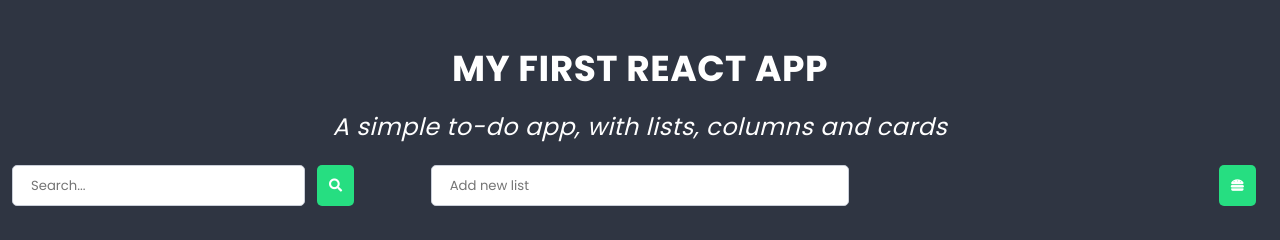
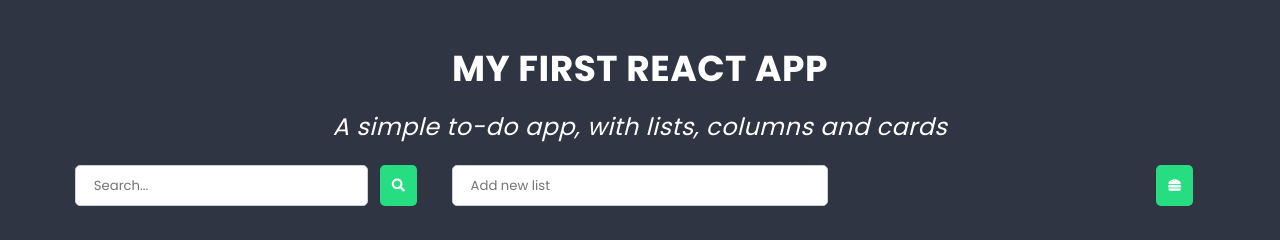
Before and after one commit to skwiryt/first-react, a React app: page / in a window 1280 px wide. Shown: the top 240 px of the page. Built offline with nearby package versions, Linux system fonts and the light colour scheme; grey boxes are pictures that could not be loaded.

Commit message:
Add container component

```diff
--- a/src/components/App/App.js
+++ b/src/components/App/App.js
@@ -6,6 +6,7 @@ import {settings} from '../../data/dataStore';
 import Creator from '../Creator/Creator';
 import PropTypes from 'prop-types';
 import Hamburger from '../Hamburger/HamburgerContainer';
+import Container from '../Container/Container';
 
 
 class App extends React.Component {
@@ -35,6 +36,7 @@ class App extends React.Component {
       <main className={styles.component}>
         <h1 className={styles.title}>{title}</h1>
         <h2 className={styles.subtitle}>{subtitle}</h2>
+        <Container>
           <div className={styles.navigation}>
             <Search />
             {/*<div className={styles.creator}>*/}
@@ -42,6 +44,8 @@ class App extends React.Component {
             {/*</div>*/}
             <Hamburger />
           </div>
+        </Container>
+
 
         <div className={styles.lists}>
           {lists.map(listData => (
--- /dev/null
+++ b/src/components/Container/Container.js
@@ -0,0 +1,19 @@
+import React from 'react';
+import styles from './Container.scss';
+import PropTypes from 'prop-types';
+
+const Container = props => {
+  const {children} = props;
+  return (
+    <div className={styles.component}>
+      {children}
+    </div> );
+};
+Container.propTypes = {
+  children: PropTypes.oneOfType([
+    PropTypes.arrayOf(PropTypes.node),
+    PropTypes.node,
+  ]).isRequired,
+};
+
+export default Container;
--- /dev/null
+++ b/src/components/Container/Container.scss
@@ -0,0 +1,5 @@
+.component {
+  width: 90%;
+  max-width: 1400px;
+  margin: 0 auto;
+}
--- a/src/components/List/List.js
+++ b/src/components/List/List.js
@@ -1,6 +1,7 @@
 import React from 'react';
 import styles from './List.scss';
 import Hero from '../Hero/Hero';
+import Container from '../Container/Container';
 import PropTypes from 'prop-types';
 import Column from '../Column/ColumnContainer';
 import {settings} from '../../data/dataStore';
@@ -11,6 +12,7 @@ import Creator from '../Creator/Creator';
 const List = props => {
   const {title, image, description, columns, addColumn} = props;
   return (
+    <Container>
       <section className={styles.component}>
         <Hero imgUrl={image} titleText={title} />
         <div className={styles.description}>
@@ -27,6 +29,8 @@ const List = props => {
         </div>
 
       </section>
+    </Container>
+
   );
 };
 
```
Lines whose indentation alone changed are shown as unchanged.
